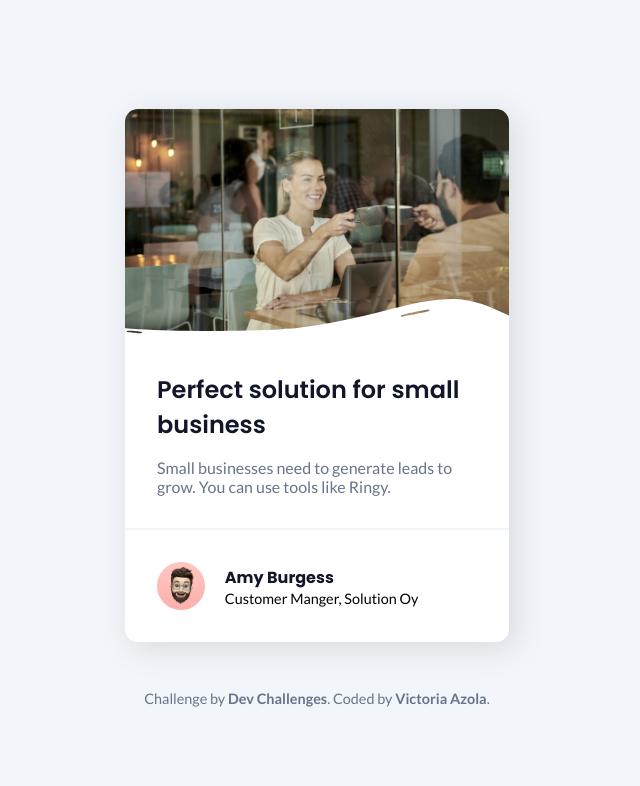
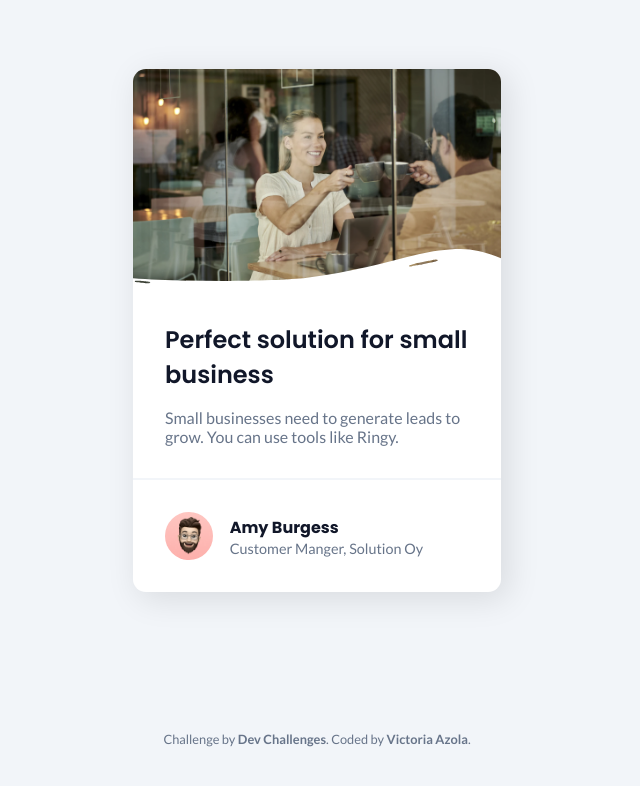
Before and after one commit to VickyAzola/BusinessBlogCardSCSS, a plain HTML site: page index.html in a window 1280 px wide. Shown: the whole page, without its empty margins (323-963 px from the left). Drawn offline with Linux system fonts and the light colour scheme.

Commit message:
Add files via upload

```diff
--- a/style.scss
+++ b/style.scss
@@ -20,7 +20,7 @@ $PoppinsTitle: 'Poppins', sans-serif;
 body {
     background-color: var(--Bg);
     display: grid;
-    place-content: center;
+    place-items: center;
     min-height: 100vh;
     font-family: $LatoBody;
 }
@@ -28,7 +28,7 @@ body {
 .card {
     margin: 1rem;
     background-color: var(--Card);
-    width: 24rem;
+    width: 23rem;
     min-height: fit-content;
     border-radius: .8rem;
     box-shadow: .4rem .4rem 2rem .1rem hsla(0, 0%, 0%, 0.1);
@@ -38,7 +38,7 @@ body {
         overflow: hidden;
 
         img {
-            width: 24rem;
+            width: 23rem;
             border-radius: .8rem .8rem 0 0;
         }
         svg {
@@ -47,7 +47,7 @@ body {
             left: 0;
             right: 0;
             margin-inline: auto;
-            top: 190px;
+            top: 180px;
         }
     }
     .top-text {
@@ -86,13 +86,14 @@ body {
         }
         p {
             font-size: .9rem;
+            color: var(--parr)
         }
     }
 }
 
 footer {
-    margin-top: 2rem;
-    font-size: .9rem;
+    margin-top: 1rem;
+    font-size: .8rem;
     text-align: center;
     color: var(--parr);
 
```
Also changed, not shown: style.css, 1 other file.
